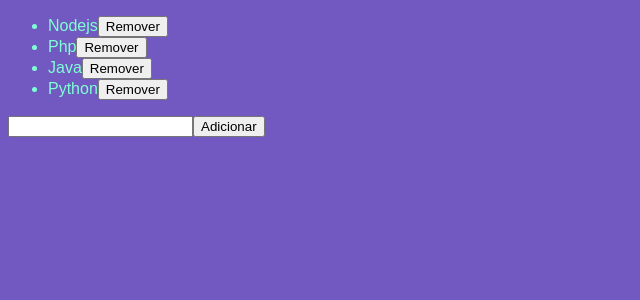
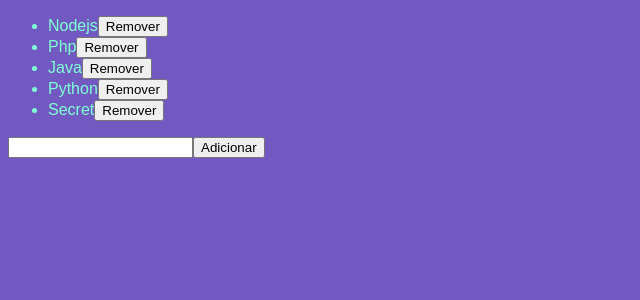
Before and after one commit to rodrigoredivo/introduction-React, a React app: page / in a window 1280 px wide. Shown: the top 300 px of the page, without its empty margins (0-640 px from the left). Built offline with nearby package versions, Linux system fonts and the light colour scheme; the HTML template or start-up script is replaced by a standard one.

Commit message:
Default Props & PropTypes]

```diff
--- a/package.json
+++ b/package.json
@@ -22,6 +22,7 @@
     "webpack-dev-server": "^3.10.1"
   },
   "dependencies": {
+    "prop-types": "^15.7.2",
     "react": "^16.12.0",
     "react-dom": "^16.12.0"
   }
--- a/src/components/NameItem.js
+++ b/src/components/NameItem.js
@@ -1,4 +1,5 @@
 import React from 'react';
+import PropTypes from 'prop-types';
 
 function NameItem({ names, onDelete  }){
   return (
@@ -9,4 +10,15 @@
   );
 }
 
+// Default Props
+NameItem.defaultProps = {
+  names: 'Secret',
+};
+
+// PropTypes
+NameItem.propTypes = {
+  names: PropTypes.string,
+  onDelete: PropTypes.func.isRequired,
+};
+
 export default NameItem;
--- a/src/components/NameList.js
+++ b/src/components/NameList.js
@@ -40,6 +40,7 @@
               onDelete={() => this.handleDelete (names)}
             />
           )}
+          <NameItem />
         </ul>
         <input
           type="text"
```
Also changed, not shown: 1 other file (tests, documents, lock files or other folders).
